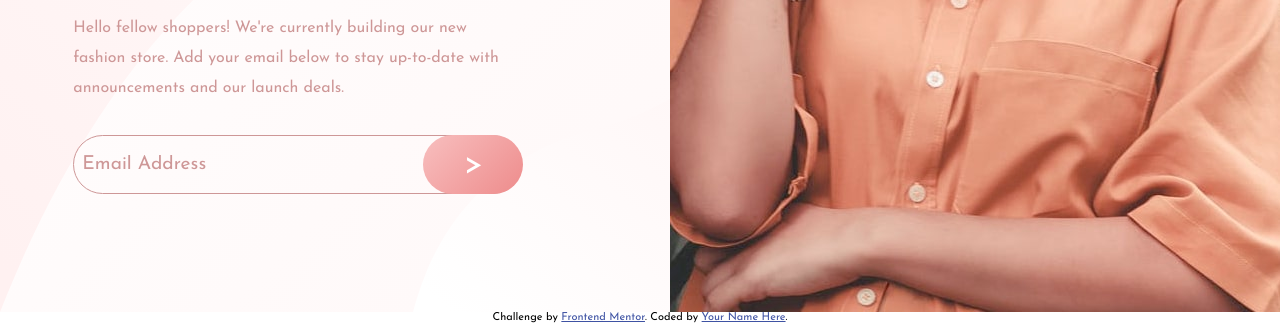
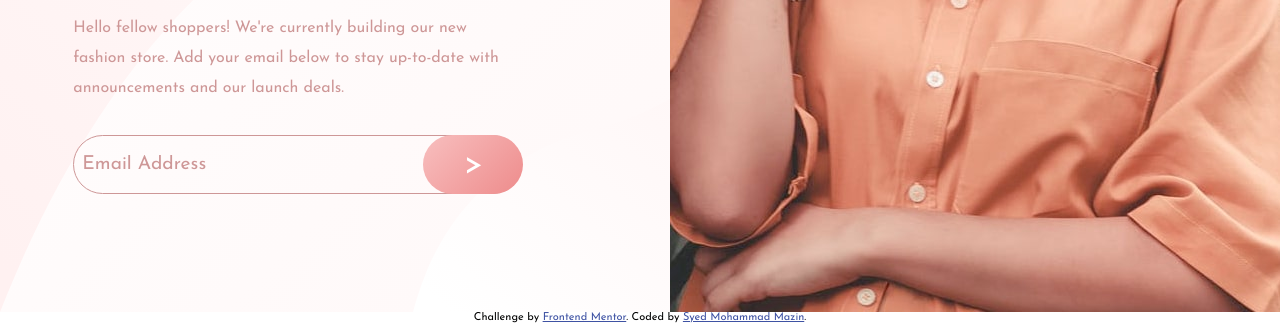
Before and after one commit to MohammadMazin/Base-Apparel-coming-soon-page, a plain HTML site: page index.html in a window 1280 px wide. Shown: the part 488-811 px from the top of the page. Drawn offline with nearby package versions, Linux system fonts and the light colour scheme.

Commit message:
Updated Github Link

```diff
--- a/index.html
+++ b/index.html
@@ -242,7 +242,7 @@
   <footer>
     <p class="attribution">
       Challenge by <a href="https://www.frontendmentor.io?ref=challenge" target="_blank">Frontend Mentor</a>.
-      Coded by <a href="#">Your Name Here</a>.
+      Coded by <a href="https://github.com/MohammadMazin">Syed Mohammad Mazin</a>.
     </p>
   </footer>
 </body>
```
